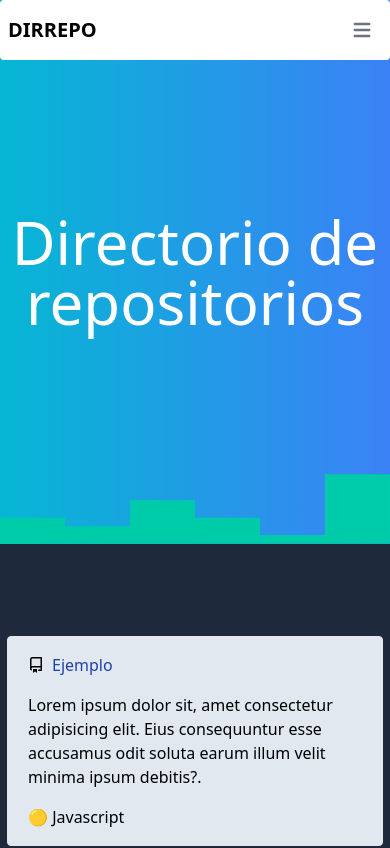
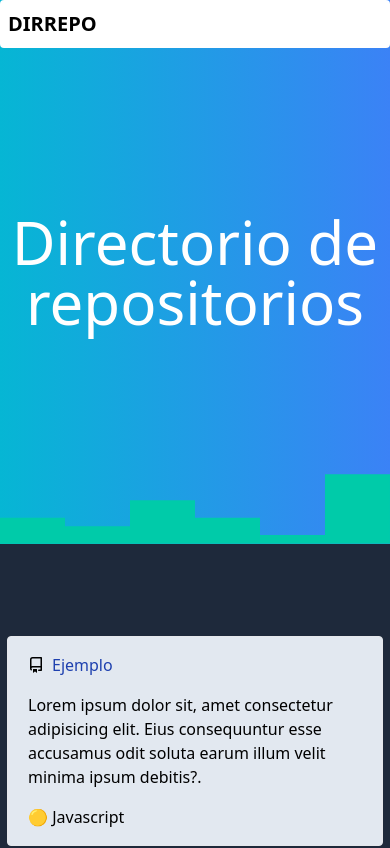
Before and after one commit to omarcardoze/bucorecursos, a Next.js app: page / in a window 390 px wide. Shown: the top 848 px of the page. Built offline with nearby package versions, Linux system fonts and the light colour scheme.

Commit message:
add navbar url repository

```diff
--- a/components/Navbar.tsx
+++ b/components/Navbar.tsx
@@ -4,17 +4,13 @@ export default function Navbar () {
   return (
     <nav className="bg-white border-gray-200 px-2 sm:px-4 py-2.5 rounded bg-transparent absolute top-0 w-full">
     <div className="container flex flex-wrap justify-between items-center mx-auto">
-        <a href="#" className="flex items-center">
+        <a href="http://dirrepo.vercel.app" className="flex items-center">
             <span className="self-center text-xl font-semibold whitespace-nowrap dark:text-white">DIRREPO</span>
         </a>
-        <button data-collapse-toggle="navbar-default" type="button" className="inline-flex items-center p-2 ml-3 text-sm text-gray-500 rounded-lg md:hidden hover:bg-gray-100 focus:outline-none focus:ring-2 focus:ring-gray-200 dark:text-gray-400 dark:hover:bg-gray-700 dark:focus:ring-gray-600" aria-controls="navbar-default" aria-expanded="false">
-
-        <svg className="w-6 h-6" aria-hidden="true" fill="currentColor" viewBox="0 0 20 20" xmlns="http://www.w3.org/2000/svg"><path fillRule="evenodd" d="M3 5a1 1 0 011-1h12a1 1 0 110 2H4a1 1 0 01-1-1zM3 10a1 1 0 011-1h12a1 1 0 110 2H4a1 1 0 01-1-1zM3 15a1 1 0 011-1h12a1 1 0 110 2H4a1 1 0 01-1-1z" clipRule="evenodd"></path></svg>
-        </button>
         <div className="hidden w-full md:block md:w-auto">
         <ul className="flex flex-col p-4 mt-4 rounded-lg border border-gray-100 md:flex-row md:space-x-8 md:mt-0 md:text-sm md:font-medium md:border-0 dark:border-gray-700">
             <li>
-            <a href="#" className="block py-2 pr-4 pl-3 text-white text-xl">☆ GitHub</a>
+            <a href="https://github.com/OmarCardoze/Dir-repo " target="_blank" rel='noreferrer' className="block py-2 pr-4 pl-3 text-white text-xl">☆ GitHub</a>
             </li>
         </ul>
         </div>
```
